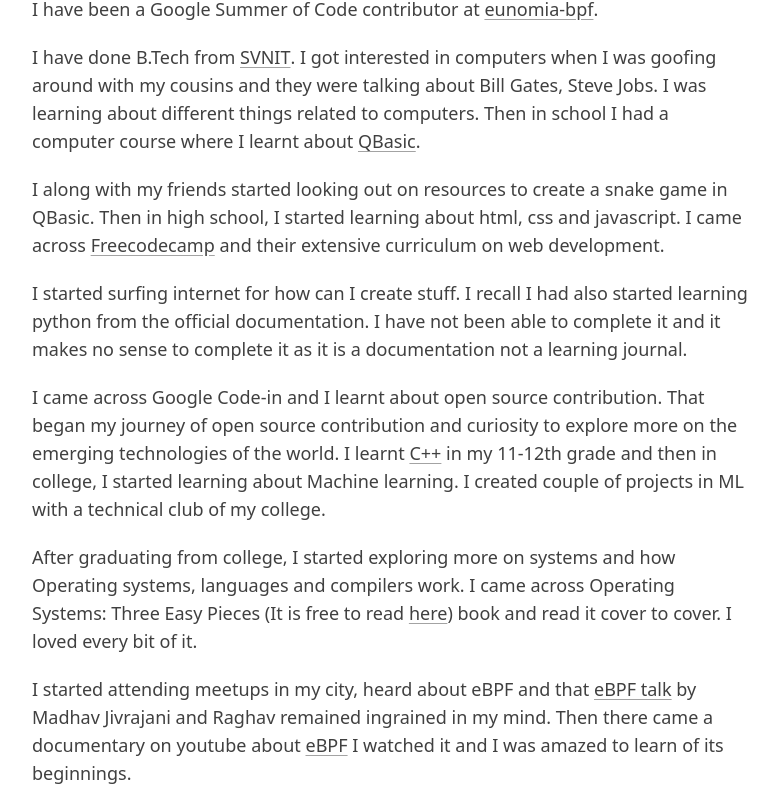
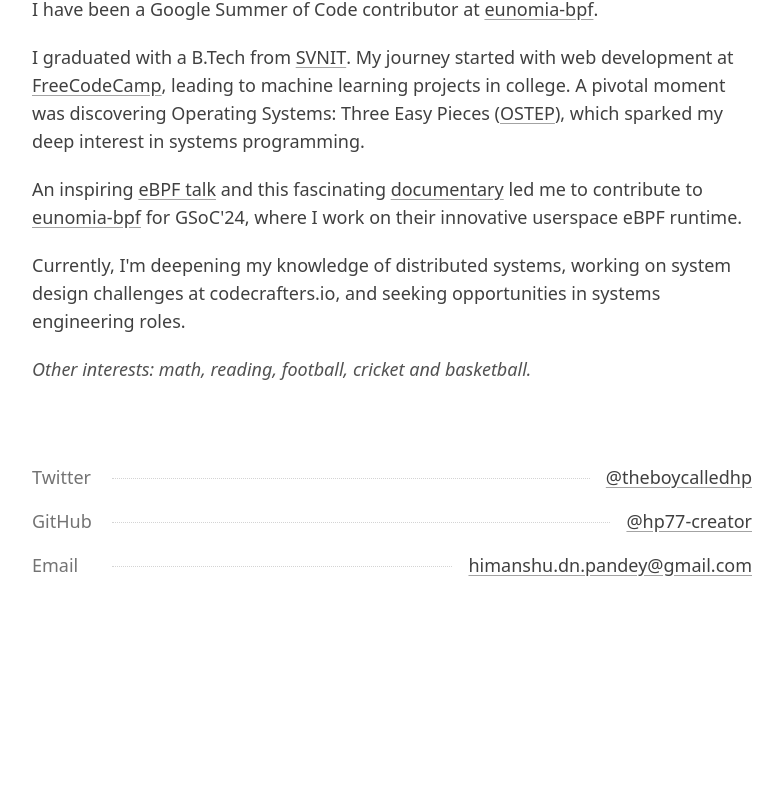
Before and after one commit to hp77-creator/hp77-creator.github.io, a SvelteKit app: page / in a window 1280 px wide. Shown: the part 872-1680 px from the top of the page, without its empty margins (248-1031 px from the left). After the commit the page ends 1579 px from the top, so only its background shows below. Built offline with nearby package versions, Linux system fonts and the light colour scheme.

Commit message:
Shorten the home page

```diff
--- a/src/routes/+page.svelte
+++ b/src/routes/+page.svelte
@@ -92,41 +92,18 @@
      I have been a Google Summer of Code contributor at <a class="link hover-effect" href="https://eunomia.dev/">eunomia-bpf</a>.
     </p>
     <p>
-      I have done B.Tech from <a class="link hover-effect" href="https://www.svnit.ac.in/">SVNIT</a>.
-      I got interested in computers when I was goofing around with my cousins and they were talking about Bill Gates, Steve Jobs.
-      I was learning about different things related to computers. Then in school I had a computer course where I learnt about <a class="link hover-effect" href="https://qb64.com/">QBasic</a>.
+      I graduated with a B.Tech from <a class="link hover-effect" href="https://www.svnit.ac.in/">SVNIT</a>. My journey started with web development at <a class="link hover-effect" href="https://www.freecodecamp.org/">FreeCodeCamp</a>,
+      leading to machine learning projects in college. A pivotal moment was discovering Operating Systems: Three Easy Pieces (<a class="link hover-effect" href="https://pages.cs.wisc.edu/~remzi/OSTEP/">OSTEP</a>),
+      which sparked my deep interest in systems programming.
     </p>
 
     <p>
-      I along with my friends started looking out on resources to create a snake game in QBasic. Then in high school, I started learning about
-      html, css and javascript. I came across <a class="link hover-effect" href="https://www.freecodecamp.org/">Freecodecamp</a> and their extensive curriculum on web development.
+      An inspiring <a class="link hover-effect" href="https://speakerdeck.com/madhavjivrajani/can-we-use-ebpf-to-debug-performance-of-the-go-scheduler">eBPF talk</a> and this fascinating <a class="link hover-effect" href="https://youtu.be/Wb_vD3XZYOA?si=taGvQCXNvSsoVGk0">documentary</a>
+      led me to contribute to <a class="link hover-effect" href="https://eunomia.dev/">eunomia-bpf</a> for GSoC'24, where I work on their innovative userspace eBPF runtime.
     </p>
 
     <p>
-      I started surfing internet for how can I create stuff. I recall I had also started learning python from the
-      official documentation. I have not been able to complete it and it makes no sense to complete it as it is a documentation not a learning journal.
-    </p>
-
-    <p>
-      I came across Google Code-in and I learnt about open source contribution. That began my journey of open source contribution and curiosity to explore
-      more on the emerging technologies of the world. I learnt <a class="link hover-effect" href="https://www.amazon.in/Computer-Science-Class-12-Examination/dp/8177000241">C++</a> in my 11-12th grade and then in college, I started learning about Machine learning.
-      I created couple of projects in ML with a technical club of my college.
-    </p>
-
-    <p>
-      After graduating from college, I started exploring more on systems and how
-      Operating systems, languages and compilers work. I came across Operating Systems: Three Easy Pieces (It is free to read <a class="link hover-effect" href="https://pages.cs.wisc.edu/~remzi/OSTEP/">here</a>) book and read it cover to cover. I loved every bit of it.
-    </p>
-
-    <p>
-      I started attending meetups in my city, heard about eBPF and that <a class="link hover-effect" href="https://speakerdeck.com/madhavjivrajani/can-we-use-ebpf-to-debug-performance-of-the-go-scheduler">eBPF talk</a> by Madhav Jivrajani and Raghav remained ingrained in my mind.
-      Then there came a documentary on youtube about <a class="link hover-effect" href="https://youtu.be/Wb_vD3XZYOA?si=taGvQCXNvSsoVGk0">eBPF</a> I watched it and I was amazed to learn of its beginnings.
-    </p>
-
-    <p>
-      So when GSoC'24 came, I looked for projects on eBPF and I found <a class="link hover-effect" href="https://eunomia.dev/">eunomia-bpf</a>. I was amazed to see that they had created a
-      userspace runtime for eBPF which is by nature a kernel space technology. I got into the project and I am still contributing to it.
-      These days, I am learning more on distributed systems, doing some projects on codecrafters.io and looking for an opportunity to work in a more system oriented role.
+      Currently, I'm deepening my knowledge of distributed systems, working on system design challenges at codecrafters.io, and seeking opportunities in systems engineering roles.
     </p>
 
     <p class="interests">Other interests: math, reading, football, cricket and basketball.</p>
```
